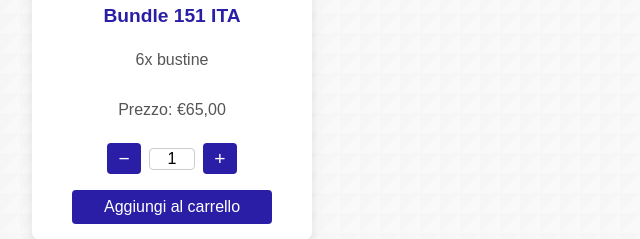
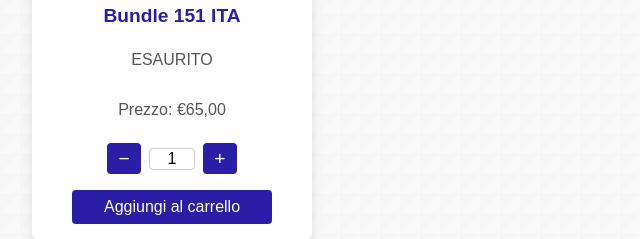
Before and after one commit to Pokenest/sito, a plain HTML site: page prodotti.html in a window 1280 px wide. Shown: the part 2087-2326 px from the top of the page, 0-640 px from the left. Drawn offline with Linux system fonts and the light colour scheme.

Commit message:
Update prodotti.html

```diff
--- a/prodotti.html
+++ b/prodotti.html
@@ -413,7 +413,7 @@
       <div class="product-card">
         <img src="bundle151.png" alt="Bundle 151" />
         <h3>Bundle 151 ITA</h3>
-        <p>6x bustine</p>
+        <p>ESAURITO</p>
          <p class="price">Prezzo: €65,00</p>
         <div class="quantity-selector">
           <button class="qty-btn" onclick="decreaseQuantity(this)">−</button>
```
